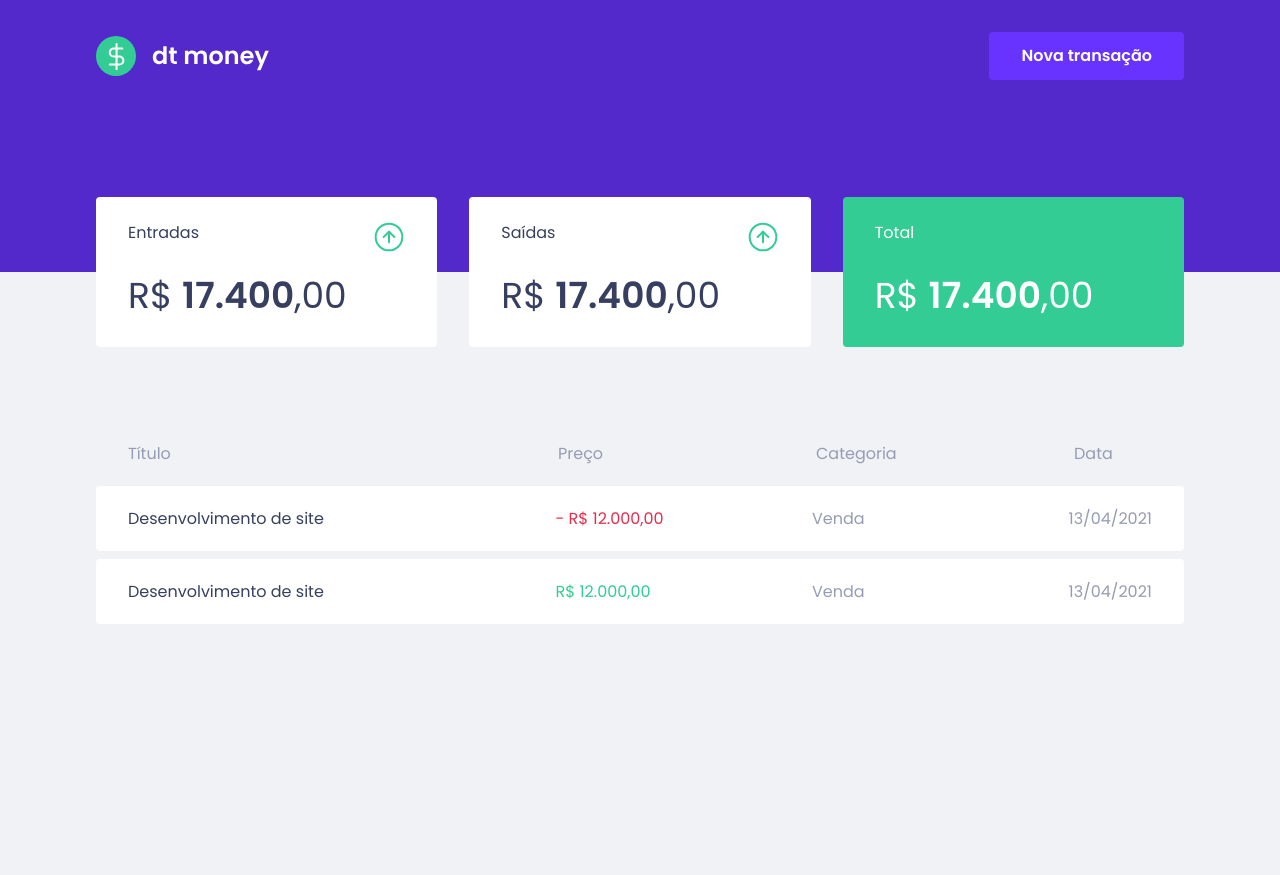
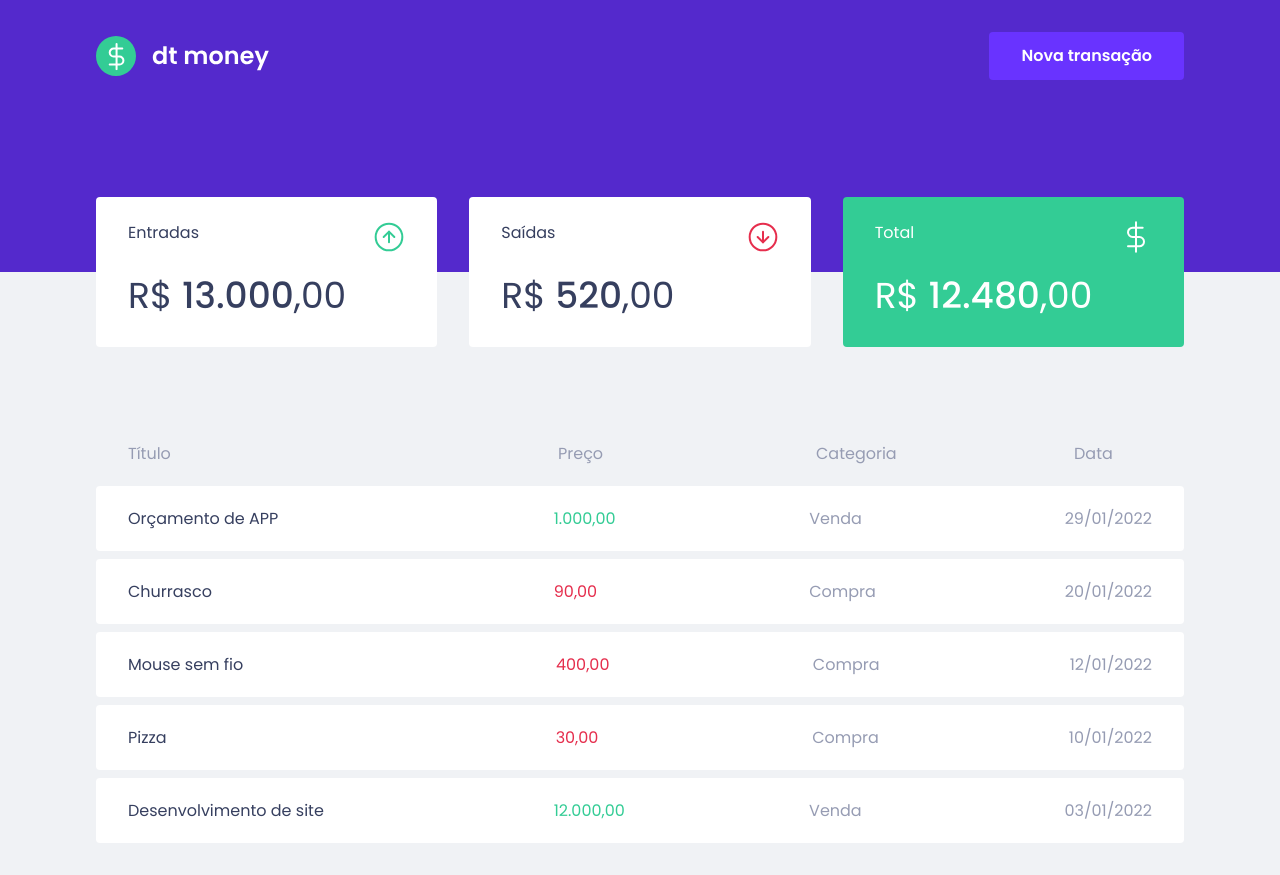
Before and after one commit to looeyf/dt-money-vuejs, a Vue app: page / in a window 1280 px wide. Before the commit the page ends 800 px from the top, so only its background shows below. Built offline with nearby package versions, Linux system fonts and the light colour scheme.

Commit message:
pinia store and functionalities

```diff
--- a/package.json
+++ b/package.json
@@ -10,6 +10,7 @@
   },
   "dependencies": {
     "@types/node": "^18.13.0",
+    "pinia": "^2.0.30",
     "sass": "^1.58.0",
     "vite-svg-loader": "^4.0.0",
     "vue": "^3.2.45",
--- a/src/components/Card.vue
+++ b/src/components/Card.vue
@@ -1,14 +1,18 @@
 <script setup lang="ts">
 import IncomesImg from '@/assets/incomes.svg?component';
-import OutcomesImg from '@/assets/incomes.svg?component';
-import TotalImg from '@/assets/incomes.svg?component';
+import OutcomesImg from '@/assets/outcomes.svg?component';
+import TotalImg from '@/assets/total.svg?component';
+import formatMoneyToPTBR from '@/helpers/formatMoneyToPTBR';
+import { computed } from 'vue';
 
 interface Props {
   type: 'Entradas' | 'Saídas' | 'Total';
-  value: number;
+  amount: number;
 }
 
 const props = defineProps<Props>();
+
+const formattedMoney = computed(() => formatMoneyToPTBR(props.amount).split(','));
 </script>
 
 <template>
@@ -20,7 +24,10 @@ const props = defineProps<Props>();
       <TotalImg v-else aria-label="Total" />
     </header>
 
-    <p class="card-content">R$ <b>17.400</b>,00</p>
+    <p class="card-content">
+      R$ <b>{{ formattedMoney[0] }}</b
+      >,{{ formattedMoney[1] }}
+    </p>
   </div>
 </template>
 
@@ -49,6 +56,10 @@ const props = defineProps<Props>();
   &-content {
     font-size: 2.25rem;
     line-height: 3.375rem;
+
+    > b {
+      font-weight: 500;
+    }
   }
 
   &-green {
--- a/src/components/Modal.vue
+++ b/src/components/Modal.vue
@@ -50,7 +50,8 @@ watch(
 
 <style lang="scss" scoped>
 .modal {
-  position: absolute;
+  position: fixed;
+  z-index: 9999;
   top: 0;
   right: 0;
   left: 0;
@@ -65,7 +66,7 @@ watch(
     background-color: var(--background);
     padding: 4rem 3rem;
     border-radius: 4px;
-    z-index: 1010;
+    z-index: 2;
 
     .close {
       cursor: pointer;
@@ -80,7 +81,7 @@ watch(
     height: 100%;
     width: 100%;
     background-color: rgba(0, 0, 0, 0.5);
-    z-index: 1000;
+    z-index: 1;
   }
 }
 </style>
--- a/src/components/NavBar.vue
+++ b/src/components/NavBar.vue
@@ -7,19 +7,19 @@ import { ref } from 'vue';
 
 const isTransactionFormModalOpen = ref<boolean>(false);
 
-const handleOpenModal = () => (isTransactionFormModalOpen.value = true);
+const toggleModal = () => (isTransactionFormModalOpen.value = !isTransactionFormModalOpen.value);
 </script>
 
 <template>
   <div v-bind="$attrs" class="navbar-container">
     <div class="navbar container">
       <DtMoneyLogo aria-label="Dt money logo" />
-      <Button @click="handleOpenModal">Nova transação</Button>
+      <Button @click="toggleModal">Nova transação</Button>
     </div>
   </div>
 
   <Modal v-model:isModalOpen="isTransactionFormModalOpen">
-    <NewTransactionForm />
+    <NewTransactionForm @onCreateTransaction="toggleModal" />
   </Modal>
 </template>
 
--- a/src/components/NewTransactionForm.vue
+++ b/src/components/NewTransactionForm.vue
@@ -1,18 +1,44 @@
 <script setup lang="ts">
+import { useTransactionsStore } from '@/stores/transactions';
+import type { Transaction } from '@/types/common';
 import Button from './Button.vue';
 import IncomeIcon from '@/assets/incomes.svg?component';
 import OutcomeIcon from '@/assets/outcomes.svg?component';
+import { ref } from 'vue';
+
+const emit = defineEmits<{
+  (event: 'onCreateTransaction'): void;
+}>();
+
+const transactionsStore = useTransactionsStore();
+
+const addNewTransaction = (transaction: Transaction) => {
+  transaction.date = new Date().toISOString();
+  transactionsStore.addTransaction(transaction);
+
+  formData.value = {} as Transaction;
+  emit('onCreateTransaction');
+};
+
+const formData = ref<Transaction>({} as Transaction);
 </script>
 
 <template>
   <h2>Cadastrar transação</h2>
 
-  <form @submit.prevent="">
-    <input type="text" placeholder="Nome" />
-    <input type="text" placeholder="Preço" />
+  <form @submit.prevent="addNewTransaction(formData)">
+    <input v-model="formData.title" type="text" placeholder="Nome" required />
+    <input v-model="formData.amount" type="number" placeholder="Preço" required />
     <div class="form-group">
       <label class="input-radio">
-        <input class="income" type="radio" name="transactionType" />
+        <input
+          v-model="formData.type"
+          class="income"
+          type="radio"
+          name="transactionType"
+          value="income"
+          required
+        />
         <span>
           <IncomeIcon aria-label="Entrada" />
           Entrada
@@ -20,16 +46,23 @@ import OutcomeIcon from '@/assets/outcomes.svg?component';
       </label>
 
       <label class="input-radio">
-        <input class="outcome" type="radio" name="transactionType" />
+        <input
+          v-model="formData.type"
+          class="outcome"
+          type="radio"
+          name="transactionType"
+          value="outcome"
+          required
+        />
         <span>
           <OutcomeIcon aria-label="Saída" />
           Saída
         </span>
       </label>
     </div>
-    <input type="text" placeholder="Categoria" />
+    <input v-model="formData.category" type="text" placeholder="Categoria" required />
 
-    <Button variant="green">Cadastrar</Button>
+    <Button variant="green" type="submit">Cadastrar</Button>
   </form>
 </template>
 
@@ -57,7 +90,8 @@ form {
     line-height: 1.5rem;
   }
 
-  input[type='text'] {
+  input[type='text'],
+  input[type='number'] {
     min-width: 30rem;
     padding: 1.25rem 1.5rem;
 
--- /dev/null
+++ b/src/helpers/formatDateToPTBR.ts
@@ -0,0 +1,4 @@
+export default function dateFormatToPTBR(date: string): string {
+  const formatStringToDate = new Date(date);
+  return new Intl.DateTimeFormat('pt-BR', { timeZone: 'UTC' }).format(formatStringToDate);
+}
--- /dev/null
+++ b/src/helpers/formatMoneyToPTBR.ts
@@ -0,0 +1,9 @@
+export default function formatMoneyToPTBR(amount: number): string {
+  return new Intl.NumberFormat('pt-BR', {
+    style: 'currency',
+    currency: 'BRL',
+  })
+    .format(amount)
+    .replace('R$', '')
+    .trim();
+}
--- a/src/main.ts
+++ b/src/main.ts
@@ -1,6 +1,7 @@
 import { createApp } from 'vue';
+import { createPinia } from 'pinia';
 import './global.scss';
 import App from './App.vue';
 import router from './router';
 
-createApp(App).use(router).mount('#app');
+createApp(App).use(router).use(createPinia()).mount('#app');
--- /dev/null
+++ b/src/mocks/transactions.ts
@@ -0,0 +1,45 @@
+import type { Transaction } from '@/types/common';
+const transactionsMock: Transaction[] = [
+  {
+    id: 5,
+    title: 'Orçamento de APP',
+    amount: 1000,
+    category: 'Venda',
+    date: '2022-01-29',
+    type: 'income',
+  },
+  {
+    id: 4,
+    title: 'Churrasco',
+    amount: 90,
+    category: 'Compra',
+    date: '2022-01-20',
+    type: 'outcome',
+  },
+  {
+    id: 3,
+    title: 'Mouse sem fio',
+    amount: 400,
+    category: 'Compra',
+    date: '2022-01-12',
+    type: 'outcome',
+  },
+  {
+    id: 2,
+    title: 'Pizza',
+    amount: 30,
+    category: 'Compra',
+    date: '2022-01-10',
+    type: 'outcome',
+  },
+  {
+    id: 1,
+    title: 'Desenvolvimento de site',
+    amount: 12000,
+    category: 'Venda',
+    date: '2022-01-03',
+    type: 'income',
+  },
+];
+
+export default transactionsMock;
--- /dev/null
+++ b/src/stores/transactions.ts
@@ -0,0 +1,30 @@
+import { defineStore } from 'pinia';
+import type { Transaction } from '@/types/common';
+import TransactionsMock from '@/mocks/transactions';
+
+interface Store {
+  transactions: Transaction[];
+}
+
+const getAmountFromType = (type: 'income' | 'outcome', transaction: Transaction) =>
+  transaction.type === type ? transaction.amount : 0;
+
+export const useTransactionsStore = defineStore('transactions', {
+  state: (): Store => ({ transactions: [...TransactionsMock] }),
+  getters: {
+    incomes: (state) =>
+      state.transactions.reduce((acc, item) => (acc += getAmountFromType('income', item)), 0),
+    outcomes: (state) =>
+      state.transactions.reduce((acc, item) => (acc += getAmountFromType('outcome', item)), 0),
+    total: (state) =>
+      state.transactions.reduce(
+        (acc, item) => (item.type === 'income' ? (acc += item.amount) : acc + -item.amount),
+        0
+      ),
+  },
+  actions: {
+    addTransaction(transaction: Transaction) {
+      this.transactions.unshift(transaction);
+    },
+  },
+});
--- /dev/null
+++ b/src/types/common.ts
@@ -0,0 +1,8 @@
+export interface Transaction {
+  id: number;
+  title: string;
+  amount: number;
+  category: string;
+  date: string;
+  type: 'income' | 'outcome';
+}
--- a/src/views/Home.vue
+++ b/src/views/Home.vue
@@ -1,13 +1,24 @@
 <script setup lang="ts">
 import Card from '@/components/Card.vue';
+import type { Transaction } from '@/types/common';
+import { computed } from 'vue';
+import { useTransactionsStore } from '@/stores/transactions';
+import formatDateToPTBR from '@/helpers/formatDateToPTBR';
+import formatMoneyToPTBR from '@/helpers/formatMoneyToPTBR';
+
+const transactionsStore = useTransactionsStore();
+
+const transactions = computed(() => transactionsStore.transactions);
+
+const isOutcome = (transaction: Transaction) => transaction.type === 'outcome';
 </script>
 
 <template>
   <div class="container pt-0">
     <div class="summary">
-      <Card type="Entradas" :value="17400.0" />
-      <Card type="Saídas" :value="1259.0" />
-      <Card type="Total" :value="16141.0" />
+      <Card type="Entradas" :amount="transactionsStore.incomes" />
+      <Card type="Saídas" :amount="transactionsStore.outcomes" />
+      <Card type="Total" :amount="transactionsStore.total" />
     </div>
 
     <div class="table">
@@ -18,20 +29,18 @@ import Card from '@/components/Card.vue';
         <span class="column-date">Data</span>
       </div>
 
-      <div class="table-body">
-        <div class="table-row">
-          <span class="column-title">Desenvolvimento de site</span>
-          <span :class="['column-value', 'column-value--outcome']">- R$ 12.000,00</span>
-          <span class="column-category">Venda</span>
-          <span class="column-date">13/04/2021</span>
+      <div class="table-body" v-if="transactions.length">
+        <div class="table-row" v-for="transaction in transactions" :key="transaction.id">
+          <span class="column-title">{{ transaction.title }}</span>
+          <span :class="['column-value', { 'column-value--outcome': isOutcome(transaction) }]">{{
+            formatMoneyToPTBR(transaction.amount)
+          }}</span>
+          <span class="column-category">{{ transaction.category }}</span>
+          <span class="column-date">{{ formatDateToPTBR(transaction.date) }}</span>
         </div>
-
-        <div class="table-row">
-          <span class="column-title">Desenvolvimento de site</span>
-          <span :class="['column-value']">R$ 12.000,00</span>
-          <span class="column-category">Venda</span>
-          <span class="column-date">13/04/2021</span>
-        </div>
+      </div>
+      <div class="table-empty" v-else>
+        <h4>Nenhuma transação realizada até o momento.</h4>
       </div>
     </div>
   </div>
@@ -105,5 +114,10 @@ import Card from '@/components/Card.vue';
       }
     }
   }
+
+  &-empty {
+    display: flex;
+    justify-content: center;
+  }
 }
 </style>
```
Also changed, not shown: 1 other file (tests, documents, lock files or other folders).
